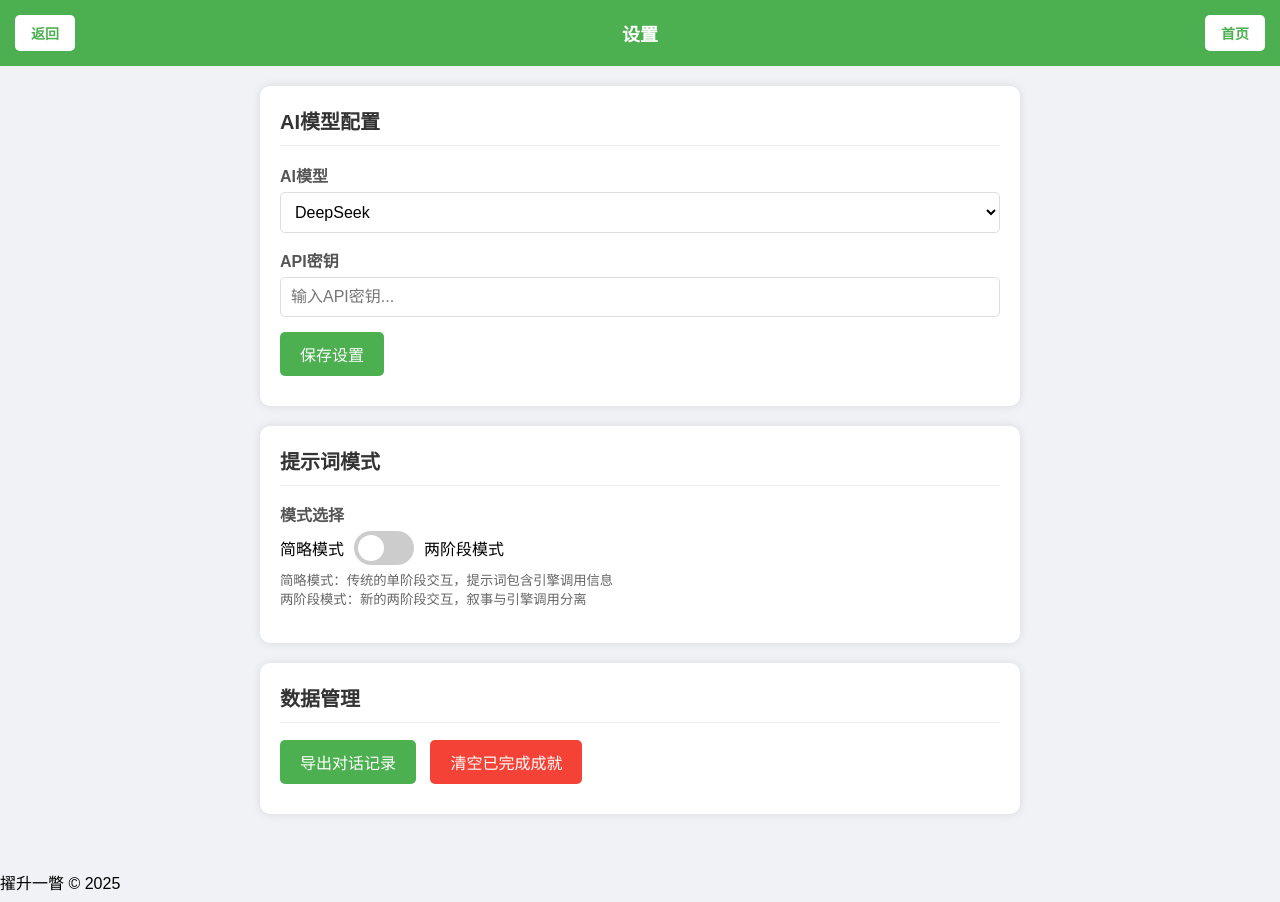
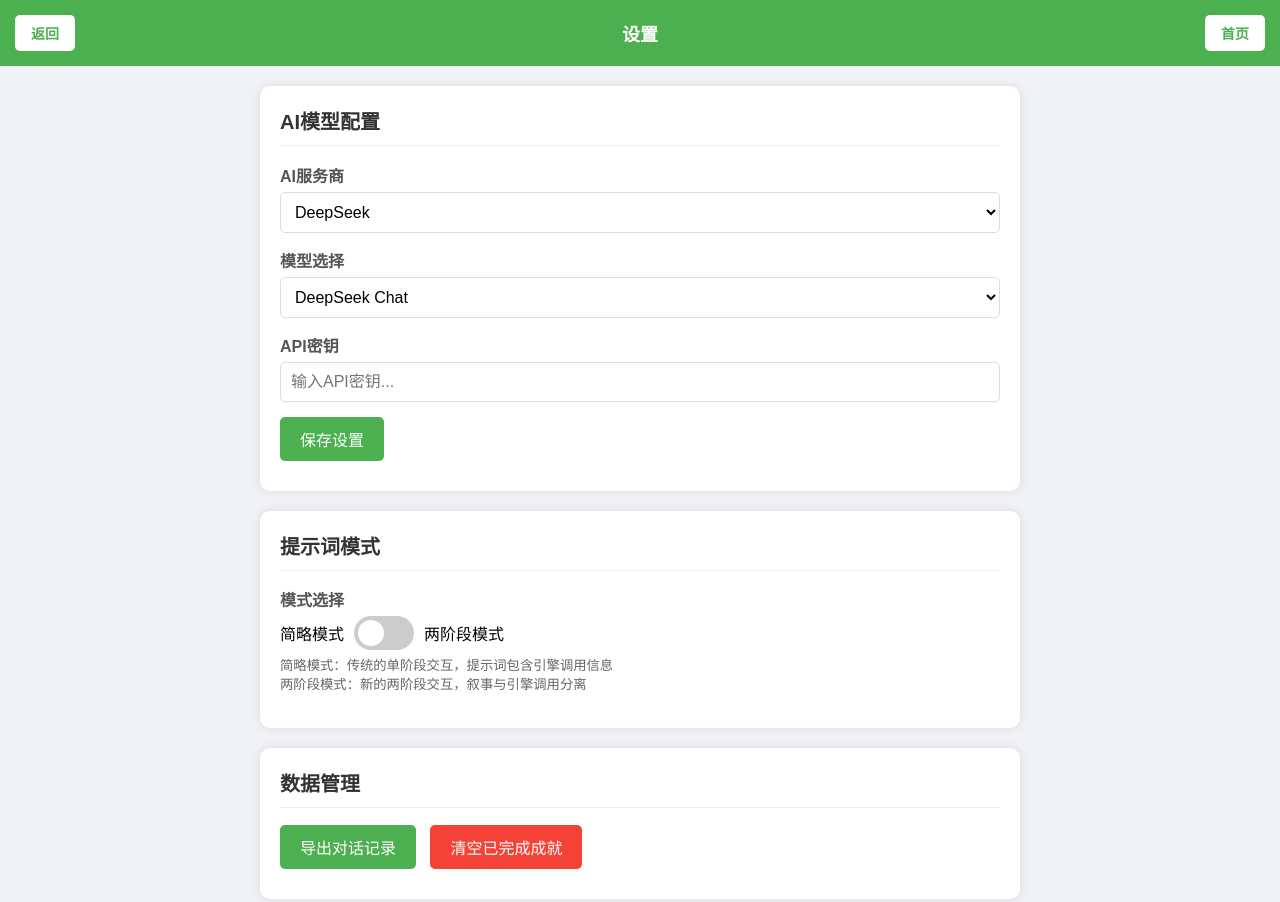
Before and after one commit to xcrv2000/a_glimpse_of_ascension, a website: page settings.html in a window 1280 px wide. Shown: the top 902 px of the page. Drawn offline with Linux system fonts and the light colour scheme.

Commit message:
模型适配

```diff
--- a/settings.html
+++ b/settings.html
@@ -188,12 +188,19 @@
         <div class="section">
             <h2>AI模型配置</h2>
             <div class="setting-group">
-                <label class="setting-label" for="ai-model">AI模型</label>
-                <select class="setting-select" id="ai-model">
+                <label class="setting-label" for="ai-provider">AI服务商</label>
+                <select class="setting-select" id="ai-provider" onchange="updateModelOptions()">
                     <option value="deepseek" selected>DeepSeek</option>
                     <option value="openai">OpenAI</option>
                     <option value="anthropic">Anthropic</option>
                     <option value="google">Google</option>
+                </select>
+            </div>
+
+            <div class="setting-group">
+                <label class="setting-label" for="ai-model">模型选择</label>
+                <select class="setting-select" id="ai-model">
+                    <!-- 模型选项将通过JavaScript动态生成 -->
                 </select>
             </div>
 
@@ -236,6 +243,68 @@
     </div>
 
     <script>
+        // 模型配置
+        const modelConfig = {
+            'deepseek': {
+                models: [
+                    { value: 'deepseek-chat', name: 'DeepSeek Chat' },
+                    { value: 'deepseek-llm-7b-chat', name: 'DeepSeek LLM 7B' },
+                    { value: 'deepseek-llm-16b-chat', name: 'DeepSeek LLM 16B' }
+                ],
+                defaultModel: 'deepseek-chat'
+            },
+            'openai': {
+                models: [
+                    { value: 'gpt-4', name: 'GPT-4' },
+                    { value: 'gpt-4-turbo', name: 'GPT-4 Turbo' },
+                    { value: 'gpt-3.5-turbo', name: 'GPT-3.5 Turbo' },
+                    { value: 'gpt-4o', name: 'GPT-4o' }
+                ],
+                defaultModel: 'gpt-4'
+            },
+            'anthropic': {
+                models: [
+                    { value: 'claude-3-opus-20240229', name: 'Claude 3 Opus' },
+                    { value: 'claude-3-sonnet-20240229', name: 'Claude 3 Sonnet' },
+                    { value: 'claude-3-haiku-20240307', name: 'Claude 3 Haiku' },
+                    { value: 'claude-2.1', name: 'Claude 2.1' }
+                ],
+                defaultModel: 'claude-3-opus-20240229'
+            },
+            'google': {
+                models: [
+                    { value: 'gemini-1.5-flash-lite', name: 'Gemini 1.5 Flash Lite' },
+                    { value: 'gemini-1.5-flash', name: 'Gemini 1.5 Flash' },
+                    { value: 'gemini-1.5-pro', name: 'Gemini 1.5 Pro' },
+                    { value: 'gemini-1.0-pro', name: 'Gemini 1.0 Pro' }
+                ],
+                defaultModel: 'gemini-1.5-flash-lite'
+            }
+        };
+
+        // 更新模型选项
+        function updateModelOptions() {
+            const providerSelect = document.getElementById('ai-provider');
+            const modelSelect = document.getElementById('ai-model');
+            const selectedProvider = providerSelect.value;
+
+            // 清空现有选项
+            modelSelect.innerHTML = '';
+
+            // 添加新选项
+            if (modelConfig[selectedProvider]) {
+                modelConfig[selectedProvider].models.forEach(model => {
+                    const option = document.createElement('option');
+                    option.value = model.value;
+                    option.textContent = model.name;
+                    modelSelect.appendChild(option);
+                });
+
+                // 设置默认值
+                modelSelect.value = modelConfig[selectedProvider].defaultModel;
+            }
+        }
+
         // 返回上一页
         function goBack() {
             window.history.back();
@@ -273,6 +342,9 @@
 
         // 加载设置
         function loadSettings() {
+            // 先初始化模型选项
+            updateModelOptions();
+
             // 从本地存储加载API密钥
             const savedSettings = localStorage.getItem('gameSettings');
             if (savedSettings) {
@@ -280,10 +352,17 @@
                 if (settings.apiKey) {
                     document.getElementById('api-key').value = settings.apiKey;
                 }
-                // 加载AI模型选择
-                const aiModelSelect = document.getElementById('ai-model');
-                if (aiModelSelect && settings.aiModel) {
-                    aiModelSelect.value = settings.aiModel;
+                // 加载AI服务商选择
+                const aiProviderSelect = document.getElementById('ai-provider');
+                if (aiProviderSelect && settings.aiProvider) {
+                    aiProviderSelect.value = settings.aiProvider;
+                    // 更新模型选项
+                    updateModelOptions();
+                    // 加载模型选择
+                    const aiModelSelect = document.getElementById('ai-model');
+                    if (aiModelSelect && settings.aiModel) {
+                        aiModelSelect.value = settings.aiModel;
+                    }
                 }
                 // 加载提示词模式设置
                 const promptModeToggle = document.getElementById('prompt-mode');
@@ -308,12 +387,15 @@
             const promptModeToggle = document.getElementById('prompt-mode');
             const promptMode = promptModeToggle.checked ? 'simplified' : 'twoPhase';
 
-            // 获取AI模型选择
+            // 获取AI服务商和模型选择
+            const aiProviderSelect = document.getElementById('ai-provider');
             const aiModelSelect = document.getElementById('ai-model');
+            const aiProvider = aiProviderSelect.value;
             const aiModel = aiModelSelect.value;
 
             // 将API密钥保存到本地存储
             const settings = {
+                aiProvider: aiProvider,
                 aiModel: aiModel,
                 apiKey: document.getElementById('api-key').value,
                 promptMode: promptMode
```
Also changed, not shown: chat.html (+19 -6 lines), src/js/contextCompressor.js (+4 -4 lines), src/js/promptBuilder_recorder.js (+4 -4 lines), src/js/promptBuilder_storyteller.js (+13 -4 lines).
